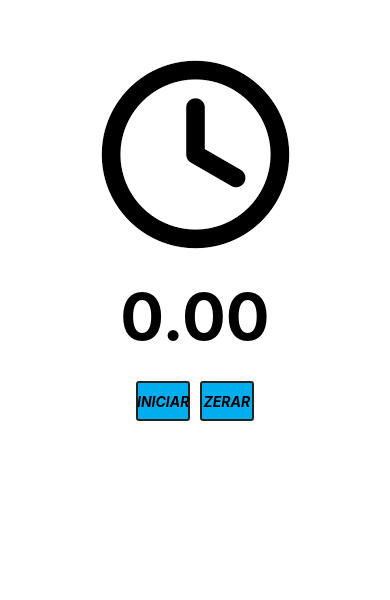
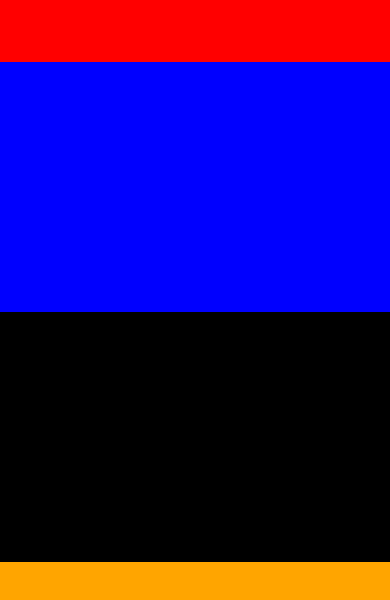
Before and after one commit to Daniel-Nasciment/Curso_React-Native, a React Native app: screen / in a window 390 px wide. Shown: the part 188-788 px from the top of the page. Built offline with nearby package versions, Linux system fonts and the light colour scheme.

Commit message:
ScrollView e suas props

```diff
--- a/App.js
+++ b/App.js
@@ -1,81 +1,18 @@
 import React, {Component} from 'react';
-import {View, Text, TextInput, StyleSheet, TouchableOpacity, Image} from 'react-native';
+import {View, StyleSheet, ScrollView} from 'react-native';
 
 class App extends Component {
-
-  constructor(props){
-    super(props);
-    this.state = {
-      ultTemp: null,
-      numero: 0,
-      botao: 'INICIAR'
-    }
-
-    //Variável do timmer
-    this.timmer = null;
-
-    this.vai = this.vai.bind(this);
-    this.zerou = this.zerou.bind(this);
-  }
-
-  vai(){
-
-    if(this.timmer != null) {
-      //Aqui vai parar o timmer
-      clearInterval(this.timmer);
-      this.timmer = null;
-      this.setState({
-        botao: "INICIAR"
-      })
-    }else {
-      this.timmer = setInterval(() => {
-        this.setState({
-          numero: this.state.numero + 0.1,
-          botao: "PAUSAR"
-        })
-      }, 100);
-    }
-
-  }
-
-  zerou(){
-    if(this.timmer !=null || this.timmer == null){
-      clearInterval(this.timmer);
-      this.timmer = null;
-      this.setState({
-        ultTemp: this.state.numero > 0 ? 'Último tempo: ' + this.state.numero.toFixed(1) : '',
-        numero: 0,
-        botao: 'INICIAR'
-      })
-    }
-  }
 
   render(){
 
     return(
       <View style={styles.container}>
-        <Image
-        source = {require('./src/relogio.png')}
-        />
-
-      <Text style={styles.timer}>{this.state.numero.toFixed(2)}</Text>
-
-      <View style={styles.btnArea}>
-
-        <TouchableOpacity style={styles.btn} onPress={this.vai}>
-          <Text style={styles.btnTexto}>{this.state.botao}</Text>
-        </TouchableOpacity>
-
-        <TouchableOpacity style={styles.btn} onPress={this.zerou}>
-          <Text style={styles.btnTexto}>ZERAR</Text>
-        </TouchableOpacity>
-
-      </View>
-
-      <View>
-        <Text style={styles.btnTexto}>{this.state.ultTemp}</Text>
-      </View>
-
+        <ScrollView showsVerticalScrollIndicator={false}>
+          <View style={styles.box1}></View>
+          <View style={styles.box2}></View>
+          <View style={styles.box3}></View>
+          <View style={styles.box4}></View>
+        </ScrollView>
       </View>
     );
   }
@@ -84,33 +21,23 @@
 
 const styles = StyleSheet.create({
   container: {
-    flex: 1,
-    alignItems: 'center',
-    justifyContent: 'center'
+    flex: 1
   },
-  timer: {
-    margin: 10,
-    fontSize: 65,
-    fontWeight: 'bold'
+  box1: {
+    backgroundColor: 'red',
+    height: 250
   },
-  btnArea: {
-    flexDirection: 'row',
-    marginTop: 10
+  box2: {
+    backgroundColor: 'blue',
+    height: 250
   },
-  btn: {
-    flex: 1,
-    justifyContent: 'center',
-    alignItems: 'center',
-    borderWidth: 2,
-    borderColor: '#222',
-    borderRadius: 3,
-    margin: 5,
-    height: 40,
-    backgroundColor: '#00aeef'
+  box3: {
+    backgroundColor: 'black',
+    height: 250
   },
-  btnTexto: {
-    fontStyle: 'italic',
-    fontWeight: 'bold'
+  box4: {
+    backgroundColor: 'orange',
+    height: 250
   }
 });
 
```
